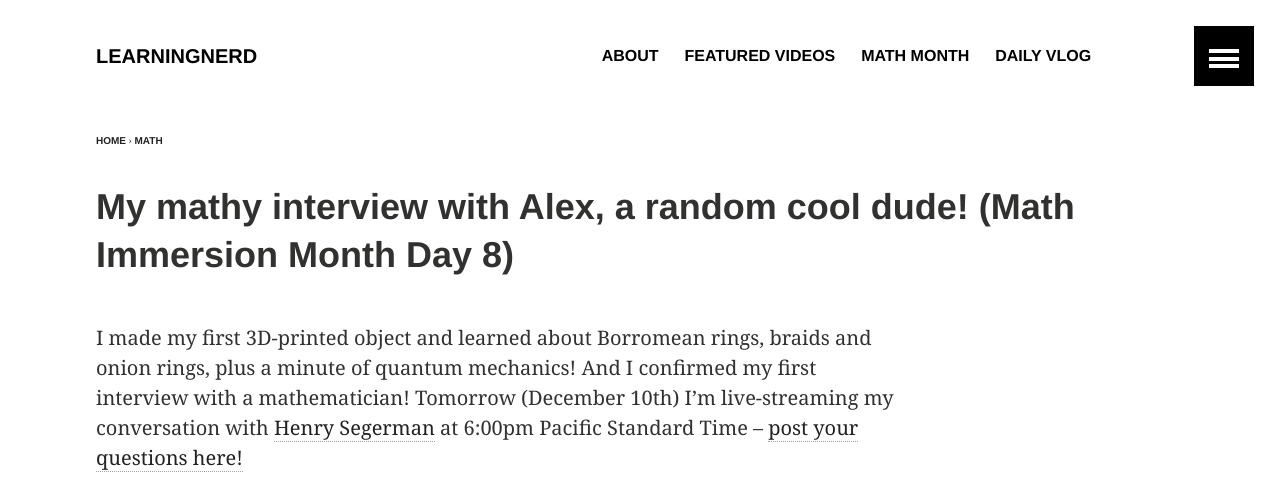
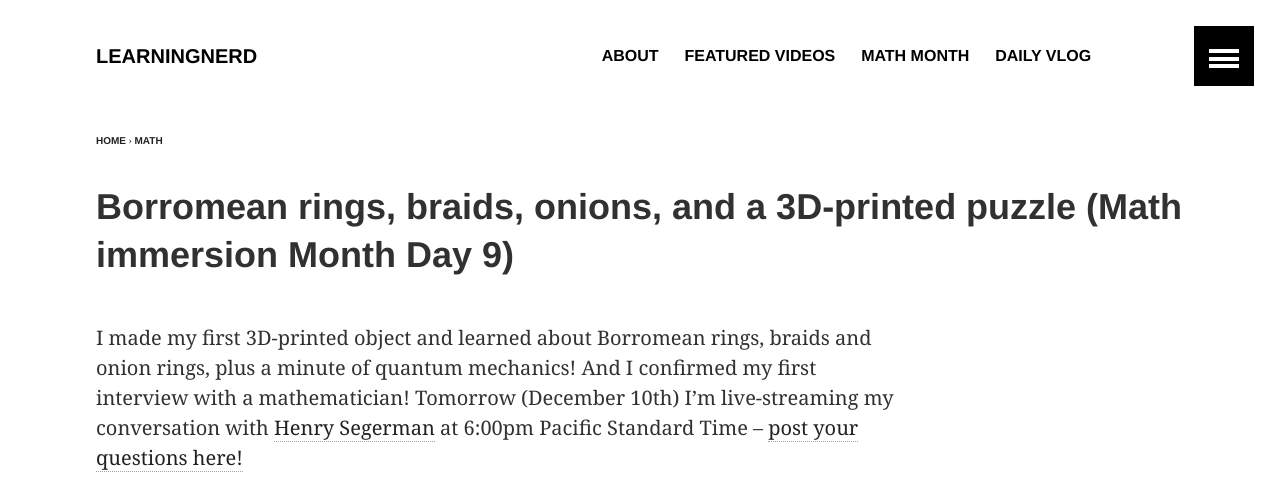
Before and after one commit to LearningNerd/learningnerd.github.io, a Jekyll site: the page built from _posts/2015-12-09-math-day-9.md, in a window 1280 px wide and 900 px high, cut to the strip 0-493 px from the top of the window. Built offline with Jekyll 4.4.1, drawn with Linux system fonts in a browser that asks for light colours; some of the changed text lies outside the part shown.

Commit message:
fixed post file names

```diff
--- a/_posts/2015-12-06-math-day-9.md
+++ b/_posts/2015-12-09-math-day-9.md
@@ -1,6 +1,6 @@
 ---
 layout: article
-title: "My mathy interview with Alex, a random cool dude! (Math Immersion Month Day 8)"
+title: "Borromean rings, braids, onions, and a 3D-printed puzzle (Math immersion Month Day 9)"
 category: Math
 ---
 
```
Also changed, not shown: _posts/2015-12-07-math-day-7.md (renamed from _posts/2015-12-06-math-day-7.md), _posts/2015-12-08-math-day-8.md (renamed from _posts/2015-12-06-math-day-8.md).
